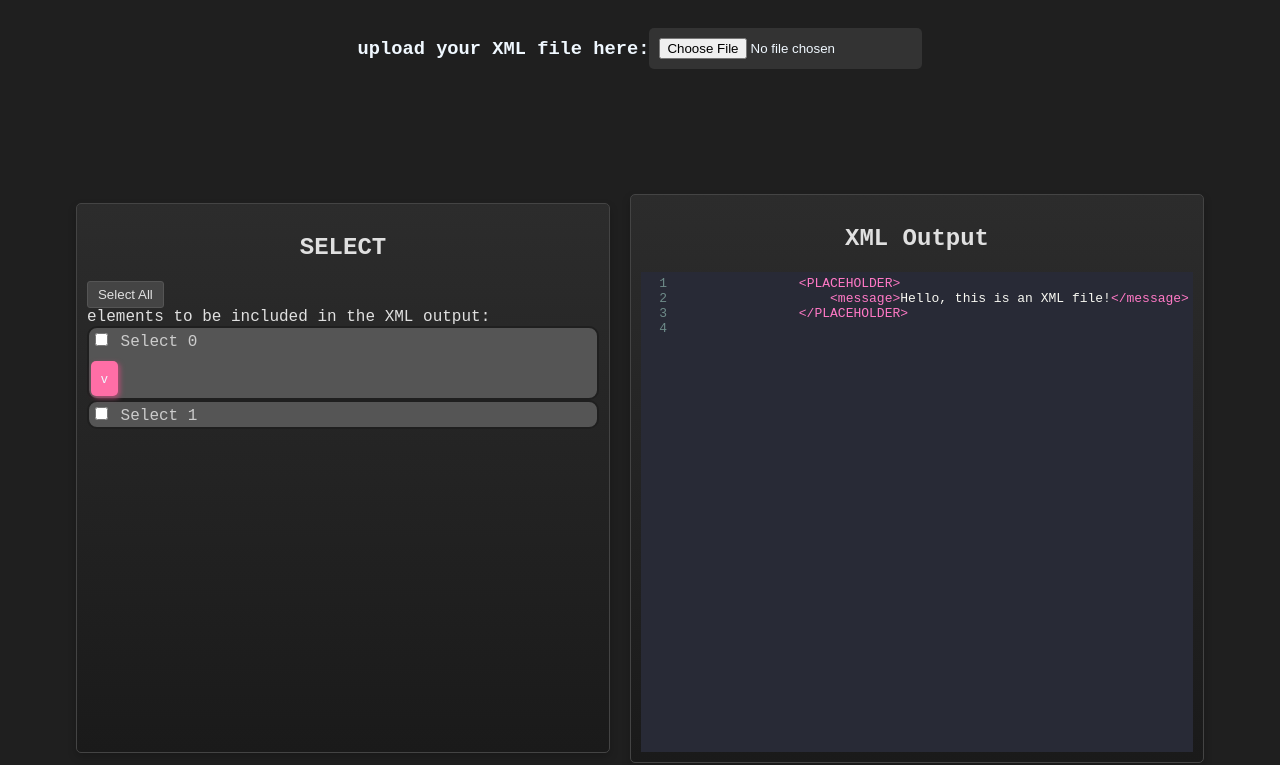
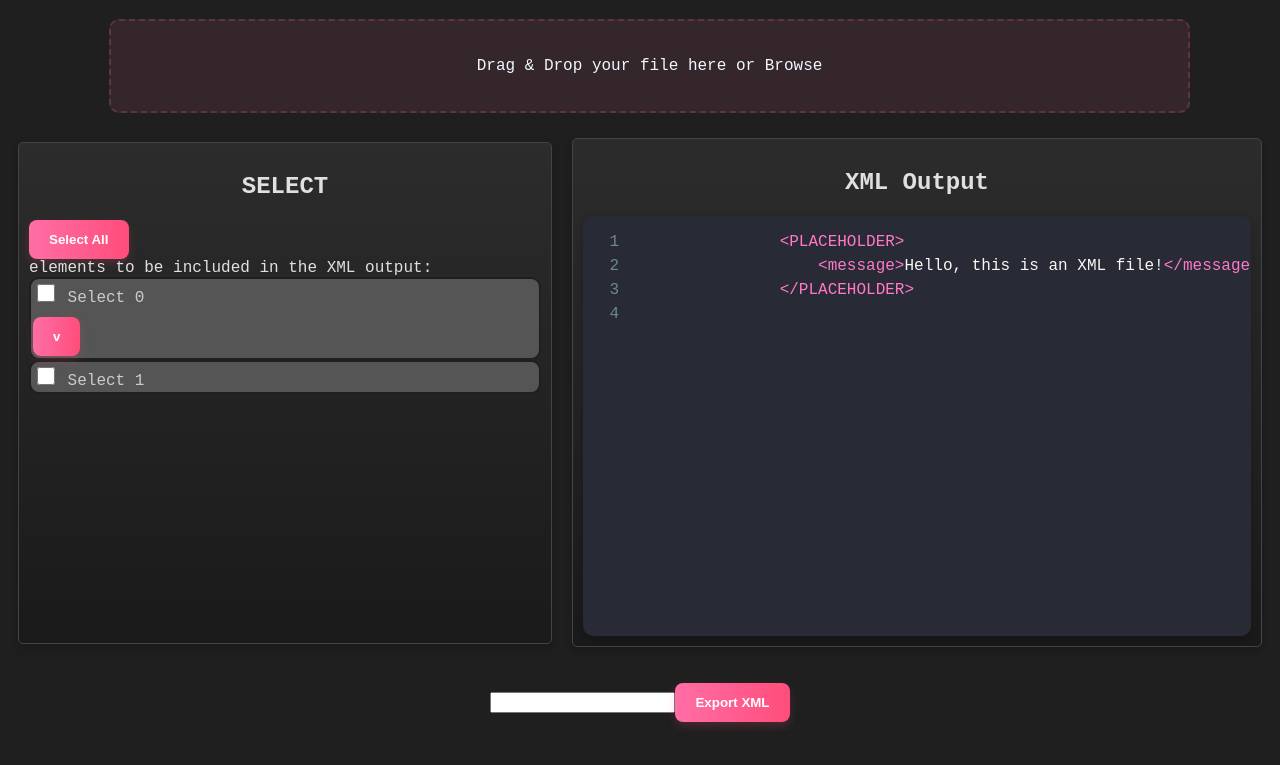
Before and after one commit to Gojibodev/XML-Parser-Project, a plain HTML site: page src/index.html in a window 1280 px wide. Shown: the part 61-826 px from the top of the page. After the commit the page ends 800 px from the top, so only its background shows below. Drawn offline with nearby package versions, Linux system fonts and the light colour scheme.

Commit message:
massive css changes

```diff
--- a/src/css/styles.css
+++ b/src/css/styles.css
@@ -1,7 +1,7 @@
 html{
     background-color: #1f1f1f;
     color: aliceblue;
-    font-family: 'Courier New', Courier, monospace; /* Retro font */
+    font-family: 'Fira Code', monospace/* Retro font */
 }
 h1, h2, h3, h4, h5, h6{
     /* color: #f0f0f0; */
@@ -22,7 +22,7 @@ div{
     display: flex;
     justify-content: center;
     align-items: center;
-    height: 100vh;
+    height: 70vh;
 }
 #editor-div, #selection-div{
     margin: 10px;
@@ -43,54 +43,67 @@ div{
     margin-top: 10px;
     cursor: pointer;
 }
-#upload-div{
+#upload-div {
     display: flex;
     justify-content: center;
     align-items: center;
-}
-#fileinput{
-    background-color: #333;
-    color: aliceblue;
-    padding: 10px;
-    border: none;
-    border-radius: 5px;
+    flex-direction: row;
+    border: 2px dashed rgba(255, 110, 166, 0.2);
+    padding: 20px;
+    border-radius: 10px;
+    /* background: rgba(30, 30, 30, 0.8); */
+    background: rgba(255, 110, 166, 0.1);;
     cursor: pointer;
+    transition: background 0.3s ease-in-out;
+    margin-left: 8%;
+    width: 81vw;
 }
 
-#fileinput:hover{
-    background-color: #555;
+#upload-div:hover {
+    /* background: rgba(50, 50, 50, 0.9); */
+    background: rgba(255, 110, 166, 0.2);
 }
 #editor-div{
     margin: 5rem;
     min-width: 40vw;
     min-height: 60vh;
 }
-.CodeMirror{
-    background-color: #333;
-    color: aliceblue;
-    min-width: 40vw;
-    min-height: 60vh;
+.CodeMirror {
+    background: #222;
+    color: #e0e0e0;
+    padding: 10px;
+    border-radius: 10px;
+    box-shadow: 0 4px 8px rgba(0, 0, 0, 0.2);
+    font-size: 1rem;
+    line-height: 1.5;
+    height: 50vh;
 }
 #selection-div{
     min-width: 40vw;
-    min-height: 66vh;
+    min-height: 60vh;
 
 }
 .selection-elem
 
 
-button{
-    background-color: #ff6ea6;
-    color: aliceblue;
-    padding: 10px;
+button {
+    background: linear-gradient(90deg, #ff6ea6, #ff4d7a);
+    color: white;
+    padding: 12px 20px;
     border: none;
-    border-radius: 5px;
+    border-radius: 8px;
     cursor: pointer;
-    box-shadow: #b24d74 2px 2px 5px;
+    box-shadow: 0 4px 10px rgba(255, 78, 120, 0.2);
+    font-weight: bold;
+    transition: all 0.3s ease-in-out;
 }
-button:hover{
-    background-color: #ff4d7a;
+
+button:hover {
+    background: linear-gradient(90deg, #ff4d7a, #d83c6b);
+    box-shadow: 0 6px 15px rgba(255, 78, 120, 0.3);
+    transform: translateY(-2px);
 }
+
 
 .selection-elem{
     border-radius: 10px;
@@ -124,22 +137,30 @@ button:hover{
 }
 
 button {
-    background-color: #444;
-    color: #e0e0e0;
-    border: 1px solid #555;
-    border-radius: 3px;
-    padding: 5px 10px;
+    background: linear-gradient(90deg, #ff6ea6, #ff4d7a);
+    color: white;
+    padding: 12px 20px;
+    border: none;
+    border-radius: 8px;
     cursor: pointer;
-    transition: background-color 0.3s, color 0.3s;
+    box-shadow: 0 4px 10px rgba(255, 78, 120, 0.2);
+    font-weight: bold;
+    transition: all 0.3s ease-in-out;
 }
 
 button:hover {
-    background-color: #555;
-    color: #fff;
+    background: linear-gradient(90deg, #ff4d7a, #d83c6b);
+    box-shadow: 0 6px 15px rgba(255, 78, 120, 0.3);
+    transform: translateY(-2px);
 }
 
+
 input[type="checkbox"] {
-    accent-color: #444;
+    width: 18px;
+    height: 18px;
+    accent-color: #ff6ea6;
+    border-radius: 4px;
+    cursor: pointer;
 }
 
 label {
--- a/src/index.html
+++ b/src/index.html
@@ -5,11 +5,12 @@
     <meta charset="UTF-8">
     <meta name="viewport" content="width=device-width, initial-scale=1.0">
     <title>XML Parser</title>
-    <!-- general style -->
-    <link rel="stylesheet" href="./css/styles.css">
 
     <!-- CodeMirror CSS -->
     <link rel="stylesheet" href="https://cdnjs.cloudflare.com/ajax/libs/codemirror/5.65.16/codemirror.min.css">
+
+    <!-- general style -->
+    <link rel="stylesheet" href="./css/styles.css">
 
     <!-- CodeMirror JS -->
     <script src="https://cdnjs.cloudflare.com/ajax/libs/codemirror/5.65.16/codemirror.min.js"></script>
@@ -27,9 +28,10 @@
 <body>
     <h1>XML Parser</h1>
     <div id="upload-div">
-        <h3>upload your XML file here:</h3>
-        <input type="file" id="fileinput" accept=".xml">
+        <input type="file" id="fileinput" accept=".xml" hidden>
+        <p id="upload-text">Drag & Drop your file here or <span id="browse-btn">Browse</span></p>
     </div>
+
     <div id="div-container">
 
         <div id="selection-div">
@@ -88,6 +90,61 @@
                 expander.textContent = 'Show More';
             }
         }
+        document.addEventListener("DOMContentLoaded", function () {
+    const uploadDiv = document.getElementById("upload-div");
+    const fileInput = document.getElementById("fileinput");
+    const uploadText = document.getElementById("upload-text");
+    const browseBtn = document.getElementById("browse-btn");
+
+    // Click to open file dialog
+    browseBtn.addEventListener("click", () => fileInput.click());
+
+    // Drag Over Event
+    uploadDiv.addEventListener("dragover", (e) => {
+        e.preventDefault();
+        uploadDiv.classList.add("dragover");
+        uploadText.innerText = "Drop the file here!";
+    });
+
+    // Drag Leave Event
+    uploadDiv.addEventListener("dragleave", () => {
+        uploadDiv.classList.remove("dragover");
+        uploadText.innerHTML = `Drag & Drop your file here or <span id="browse-btn">Browse</span>`;
+    });
+
+    // Drop Event
+    uploadDiv.addEventListener("drop", (e) => {
+        e.preventDefault();
+        uploadDiv.classList.remove("dragover");
+
+        let file = e.dataTransfer.files[0];
+        if (file && file.type === "text/xml") {
+            fileInput.files = e.dataTransfer.files;
+            uploadText.innerText = `Uploaded: ${file.name}`;
+            handleFileUpload(file);
+        } else {
+            uploadText.innerText = "Invalid file type! Please upload an XML file.";
+        }
+    });
+
+    // Handle normal file selection
+    fileInput.addEventListener("change", (e) => {
+        let file = e.target.files[0];
+        if (file) {
+            uploadText.innerText = `Uploaded: ${file.name}`;
+            handleFileUpload(file);
+        }
+    });
+
+    function handleFileUpload(file) {
+        let reader = new FileReader();
+        reader.onload = function (event) {
+            console.log("XML File Loaded:", event.target.result);
+            // You can now process the XML file
+        };
+        reader.readAsText(file);
+    }
+});
     </script>
     <script src="./js/file-logic.js"></script>
     <script src="./js/editor-parser.js"></script>
```
